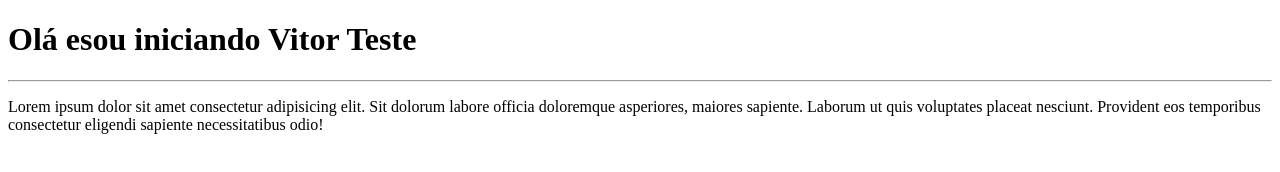
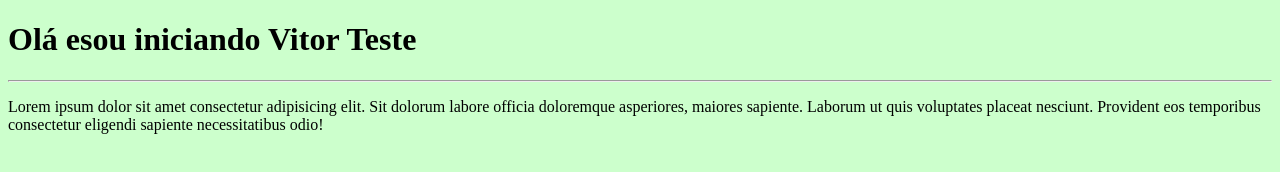
Before and after one commit to VitorNetto/vitor-teste, a plain HTML site: page Teste2/index.html in a window 1280 px wide. Drawn offline with Linux system fonts and the light colour scheme.

Commit message:
Alterada a cor da pagina index.html

```diff
--- a/Teste2/index.html
+++ b/Teste2/index.html
@@ -1,16 +1,12 @@
 <!DOCTYPE html>
 <html lang="pt-br">
 <head>
-    <meta charset="UTF-8">
-    <meta http-equiv="X-UA-Compatible" content="IE=edge">
-    <meta name="viewport" content="width=device-width, initial-scale=1.0">
     <title>Meu primeiro site repositorio</title>
 </head>
-<body>
+<body bgcolor="#ccffcc">
     <h1>Olá esou iniciando Vitor Teste </h1>
     <hr>
     <p>Lorem ipsum dolor sit amet consectetur adipisicing elit. Sit dolorum labore officia doloremque asperiores, maiores sapiente. Laborum ut quis voluptates placeat nesciunt. Provident eos temporibus consectetur eligendi sapiente necessitatibus odio!
-
     </p>
 </body>
 </html>
```
